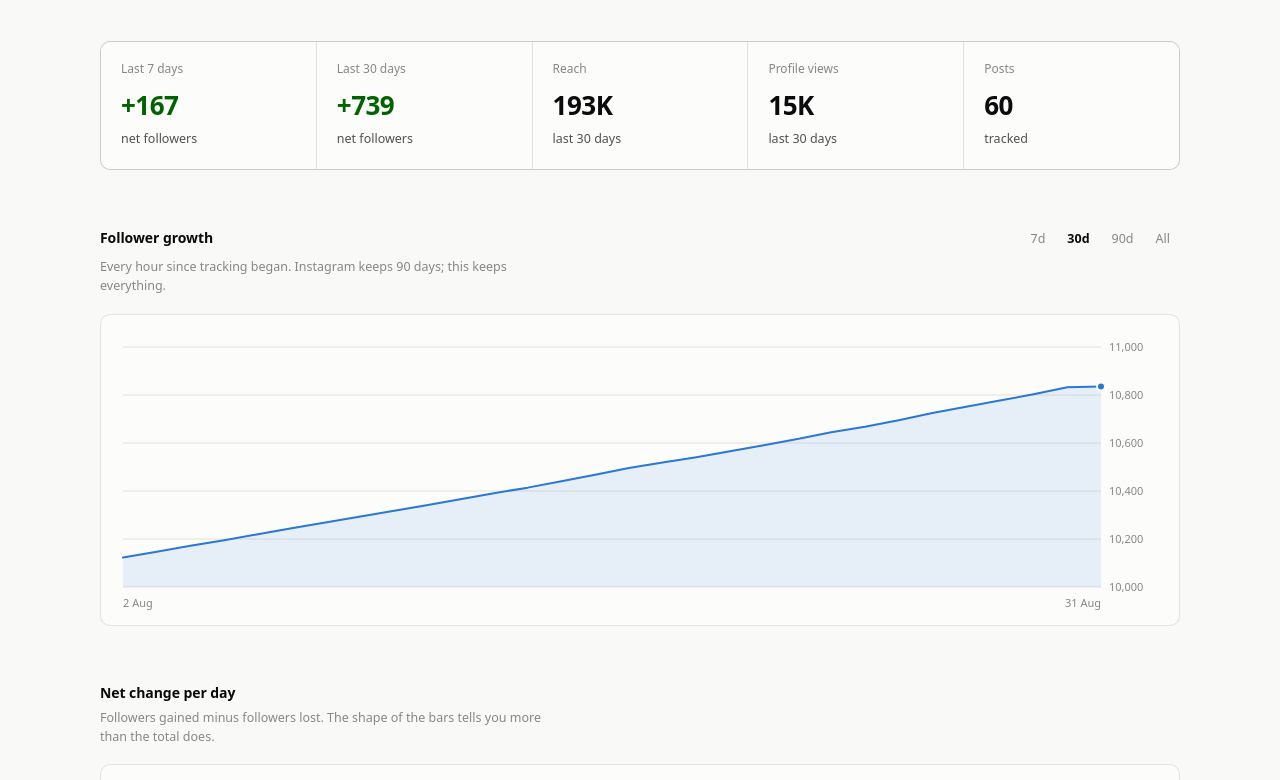
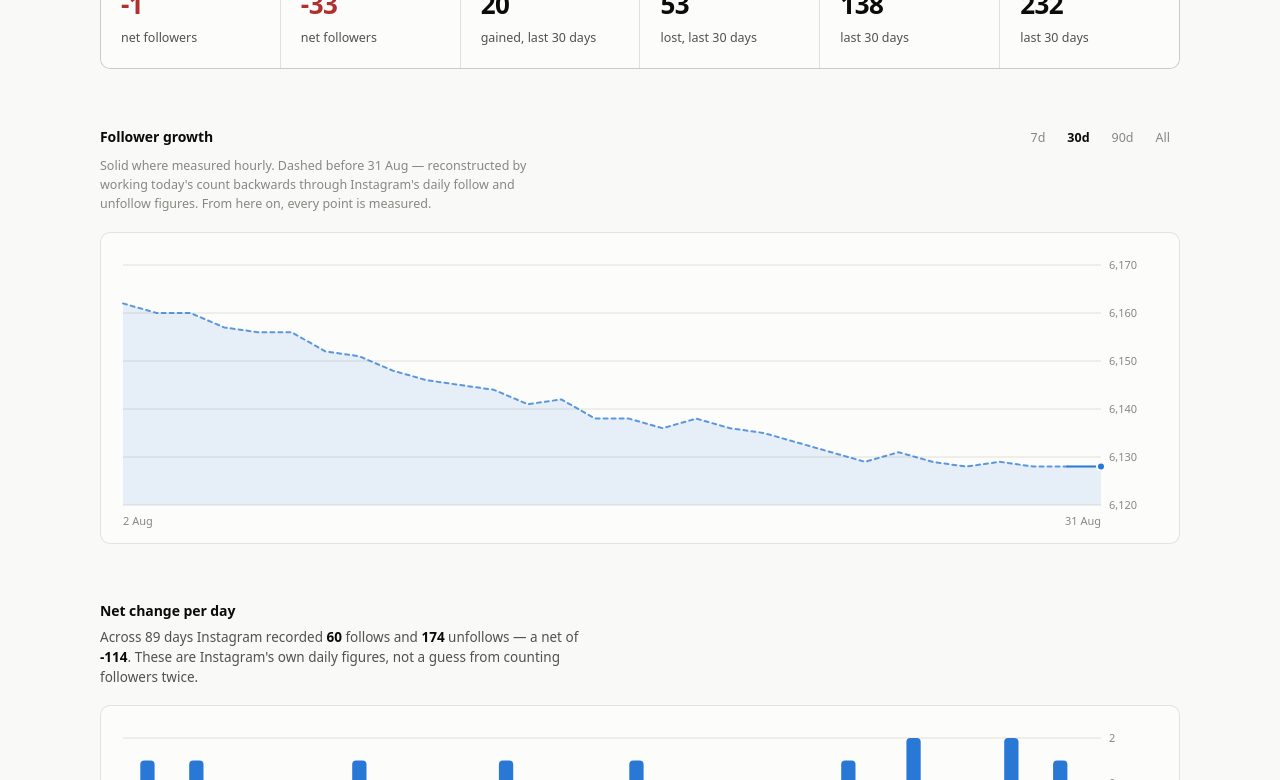
Before and after one commit to jaredartt/jaredartt-tracker, a plain HTML site: page index.html in a window 1280 px wide. Shown: the part 376-1156 px from the top of the page. Drawn offline with Linux system fonts and the light colour scheme.

Commit message:
Reconstruct the 90-day follower curve from daily follows/unfollows; tolerate CRLF; drop the probe

```diff
--- a/index.html
+++ b/index.html
@@ -212,13 +212,13 @@
       <h2>Follower growth</h2>
       <div class="ranges" id="ranges"></div>
     </div>
-    <p class="panel-note">Every hour since tracking began. Instagram keeps 90 days; this keeps everything.</p>
+    <p class="panel-note" id="growth-note">Every hour since tracking began. Instagram keeps 90 days; this keeps everything.</p>
     <div class="card"><div class="chart" id="growth"></div></div>
   </section>
 
   <section>
     <div class="panel-head"><h2>Net change per day</h2></div>
-    <p class="panel-note">Followers gained minus followers lost. The shape of the bars tells you more than the total does.</p>
+    <p class="insight" id="net-note"></p>
     <div class="card"><div class="chart" id="netchange"></div></div>
   </section>
 
@@ -267,7 +267,9 @@
 const TZ = Intl.DateTimeFormat().resolvedOptions().timeZone;
 
 function parseCsv(text) {
-  const lines = text.trim().split('\n').filter(Boolean);
+  // Tolerate CRLF — Excel and Numbers rewrite files that way, and a stray \r
+  // silently corrupts the last column's name and value.
+  const lines = text.replace(/\r\n?/g, '\n').trim().split('\n').filter(Boolean);
   if (!lines.length) return [];
   const head = splitRow(lines[0]);
   return lines.slice(1).map(l => {
@@ -432,7 +434,9 @@
       svg.appendChild(lab);
     }
 
-    const d = points.map((p, i) => `${i ? 'L' : 'M'}${X(i).toFixed(2)},${Y(p.y).toFixed(2)}`).join(' ');
+    const seg = (from, to) => points.slice(from, to + 1)
+      .map((p, i) => `${i ? 'L' : 'M'}${X(from + i).toFixed(2)},${Y(p.y).toFixed(2)}`).join(' ');
+    const d = seg(0, points.length - 1);
 
     if (opts.area !== false) {
       svg.appendChild(el('path', {
@@ -440,8 +444,22 @@
         fill: 'var(--accent-wash)', stroke: 'none',
       }));
     }
+
+    // Reconstructed history is drawn dashed, so an estimate never passes itself
+    // off as a measurement.
+    let lastEst = -1;
+    for (let i = 0; i < points.length; i++) if (points[i].est) lastEst = i;
+
+    if (lastEst >= 1) {
+      svg.appendChild(el('path', {
+        d: seg(0, lastEst), fill: 'none', stroke: 'var(--accent)', 'stroke-width': 2,
+        'stroke-linejoin': 'round', 'stroke-linecap': 'round',
+        'stroke-dasharray': '4 4', opacity: 0.75,
+      }));
+    }
     svg.appendChild(el('path', {
-      d, fill: 'none', stroke: 'var(--accent)', 'stroke-width': 2,
+      d: seg(Math.max(0, lastEst), points.length - 1),
+      fill: 'none', stroke: 'var(--accent)', 'stroke-width': 2,
       'stroke-linejoin': 'round', 'stroke-linecap': 'round',
     }));
 
@@ -484,7 +502,8 @@
       dot.setAttribute('cx', X(i)); dot.setAttribute('cy', Y(p.y));
       dot.setAttribute('opacity', 1);
       tip.show(X(i) * (r.width / W), Y(p.y) * (r.height / H),
-        p.tipLabel || p.label, (opts.unit || '') + fmt(p.y));
+        (p.tipLabel || p.label) + (p.est ? ' · reconstructed' : ''),
+        (opts.unit || '') + fmt(p.y));
     });
     hit.addEventListener('pointerleave', () => {
       cross.setAttribute('opacity', 0); dot.setAttribute('opacity', 0); tip.hide();
@@ -656,7 +675,12 @@
   let media     = await load('data/media.json', JSON.parse);
   let demo = false;
 
-  if (!followers || followers.length < 2) {
+  // One snapshot plus Instagram's daily history is plenty — the curve gets
+  // reconstructed below. Only fall back to samples when there's nothing at all.
+  const hasReal = (followers && followers.length >= 1 && insights && insights.length >= 2)
+    || (followers && followers.length >= 2);
+
+  if (!hasReal) {
     ({ followers, insights, media } = demoData());
     demo = true;
     document.getElementById('banner').innerHTML =
@@ -669,12 +693,48 @@
     .filter(r => num(r.followers) !== null)
     .sort((a, b) => a.ts_utc.localeCompare(b.ts_utc));
 
+  const ins = (insights || []).slice().sort((a, b) => a.date.localeCompare(b.date));
+
+  // Instagram's own daily follow / unfollow counts — more trustworthy than
+  // differencing snapshots, and available for the whole 90-day window.
+  const netByDate = new Map();
+  for (const r of ins) {
+    const f = num(r.follows), u = num(r.unfollows);
+    if (f !== null || u !== null) netByDate.set(r.date, (f || 0) - (u || 0));
+  }
+
   // ---- daily series (last reading of each local day) ----------------------
   const dailyMap = new Map();
   for (const r of followers) {
     const { date } = localParts(r.ts_utc);
     dailyMap.set(date, num(r.followers));
   }
+
+  // Hourly snapshots only start the day tracking began. But today's count plus
+  // Instagram's daily follows and unfollows reconstructs the curve backwards —
+  // so the chart opens with real history instead of a single point. These are
+  // drawn dashed and labelled as reconstructed.
+  const estimated = new Set();
+  const dayBefore = (d) => {
+    const t = new Date(d + 'T12:00:00Z');
+    t.setUTCDate(t.getUTCDate() - 1);
+    return t.toISOString().slice(0, 10);
+  };
+
+  const measuredDates = [...dailyMap.keys()].sort();
+  if (measuredDates.length && ins.length) {
+    const earliest = ins[0].date;
+    let d = measuredDates[0];
+    let cur = dailyMap.get(d);
+    let guard = 0;
+    while (d > earliest && guard++ < 400) {
+      cur -= netByDate.get(d) ?? 0;
+      d = dayBefore(d);
+      dailyMap.set(d, cur);
+      estimated.add(d);
+    }
+  }
+
   const daily = [...dailyMap.entries()].sort((a, b) => a[0].localeCompare(b[0]));
 
   const current = daily.length ? daily[daily.length - 1][1] : null;
@@ -699,14 +759,14 @@
     const v = rows.slice(-n).map(r => num(r[key])).filter(x => x !== null);
     return v.length ? v.reduce((a, b) => a + b, 0) : null;
   };
-  const ins = (insights || []).slice().sort((a, b) => a.date.localeCompare(b.date));
-
+  const d7 = current !== null && at(7) !== null ? current - at(7) : null;
   const stats = [
-    { label: 'Last 7 days',  value: signed(current - at(7)), cls: current - at(7) >= 0 ? 'up' : 'down', sub: 'net followers' },
+    { label: 'Last 7 days',  value: signed(d7 ?? 0), cls: (d7 ?? 0) >= 0 ? 'up' : 'down', sub: 'net followers' },
     { label: 'Last 30 days', value: signed(d30 ?? 0), cls: (d30 ?? 0) >= 0 ? 'up' : 'down', sub: 'net followers' },
+    { label: 'Follows', value: compact(sumLast(ins, 'follows', 30)), sub: 'gained, last 30 days' },
+    { label: 'Unfollows', value: compact(sumLast(ins, 'unfollows', 30)), sub: 'lost, last 30 days' },
     { label: 'Reach', value: compact(sumLast(ins, 'reach', 30)), sub: 'last 30 days' },
     { label: 'Profile views', value: compact(sumLast(ins, 'profile_views', 30)), sub: 'last 30 days' },
-    { label: 'Posts', value: fmt(media ? media.length : null), sub: 'tracked' },
   ];
   document.getElementById('stats').innerHTML = stats.map(s => `
     <div class="stat">
@@ -741,11 +801,20 @@
       });
     } else {
       const slice = days === Infinity ? daily : daily.slice(-days);
-      points = slice.map(([date, y]) => ({ y, label: fmtDate(date), tipLabel: fmtDate(date) }));
+      points = slice.map(([date, y]) => ({
+        y, label: fmtDate(date), tipLabel: fmtDate(date), est: estimated.has(date),
+      }));
     }
     growthEl.innerHTML = '';
     lineChart(growthEl, points, { height: 280 });
   };
+
+  if (estimated.size) {
+    document.getElementById('growth-note').textContent =
+      `Solid where measured hourly. Dashed before ${fmtDate(measuredDates[0])} — ` +
+      `reconstructed by working today's count backwards through Instagram's daily ` +
+      `follow and unfollow figures. From here on, every point is measured.`;
+  }
 
   rangesEl.innerHTML = RANGES.map((r, i) =>
     `<button type="button" data-i="${i}" aria-pressed="${i === active}">${r.label}</button>`).join('');
@@ -759,15 +828,38 @@
   drawGrowth();
 
   // ---- net change per day ------------------------------------------------
-  const netBars = [];
-  for (let i = 1; i < daily.length; i++) {
-    netBars.push({
-      label: fmtDate(daily[i][0]),
-      short: fmtDate(daily[i][0]),
-      value: daily[i][1] - daily[i - 1][1],
-    });
+  // Prefer Instagram's own follows/unfollows over differencing snapshots.
+  let netBars;
+  if (netByDate.size) {
+    netBars = [...netByDate.entries()].sort((a, b) => a[0].localeCompare(b[0]))
+      .map(([date, value]) => {
+        const r = ins.find((x) => x.date === date) || {};
+        return {
+          label: `${fmtDate(date)} · +${num(r.follows) ?? 0} / −${num(r.unfollows) ?? 0}`,
+          short: fmtDate(date),
+          value,
+        };
+      });
+  } else {
+    netBars = [];
+    for (let i = 1; i < daily.length; i++) {
+      netBars.push({
+        label: fmtDate(daily[i][0]), short: fmtDate(daily[i][0]),
+        value: daily[i][1] - daily[i - 1][1],
+      });
+    }
   }
   columnChart(document.getElementById('netchange'), netBars.slice(-60), { signed: true, height: 220 });
+
+  const totF = ins.reduce((s, r) => s + (num(r.follows) || 0), 0);
+  const totU = ins.reduce((s, r) => s + (num(r.unfollows) || 0), 0);
+  if (netByDate.size) {
+    document.getElementById('net-note').innerHTML =
+      `Across ${netByDate.size} days Instagram recorded <b>${fmt(totF)}</b> follows and
+       <b>${fmt(totU)}</b> unfollows — a net of
+       <b>${signed(totF - totU)}</b>. These are Instagram's own daily figures, not
+       a guess from counting followers twice.`;
+  }
 
   // ---- hour of day -------------------------------------------------------
   // Difference between consecutive hourly snapshots, attributed to the hour
@@ -793,8 +885,11 @@
     label: hourLabel(h), short: String(h).padStart(2, '0'),
     value: v === null ? 0 : Math.round(v * 100) / 100,
   }));
-  columnChart(document.getElementById('byhour'), hourBars,
-    { signed: true, height: 220, maxBar: 22 });
+  // An axis with 24 flat bars looks broken; say what's actually happening.
+  columnChart(document.getElementById('byhour'),
+    hourAvg.some((v) => v !== null) ? hourBars : null,
+    { signed: true, height: 220, maxBar: 22,
+      empty: 'Nothing here yet — this panel needs a couple of weeks of hourly readings before the pattern means anything.' });
 
   const ranked = hourAvg.map((v, h) => ({ h, v })).filter(x => x.v !== null && x.v > 0)
     .sort((a, b) => b.v - a.v);
```
Also changed, not shown: data/probe.json (deleted, +0 -75 lines), scripts/probe-follows.mjs (deleted, +0 -36 lines), 1 other file.
